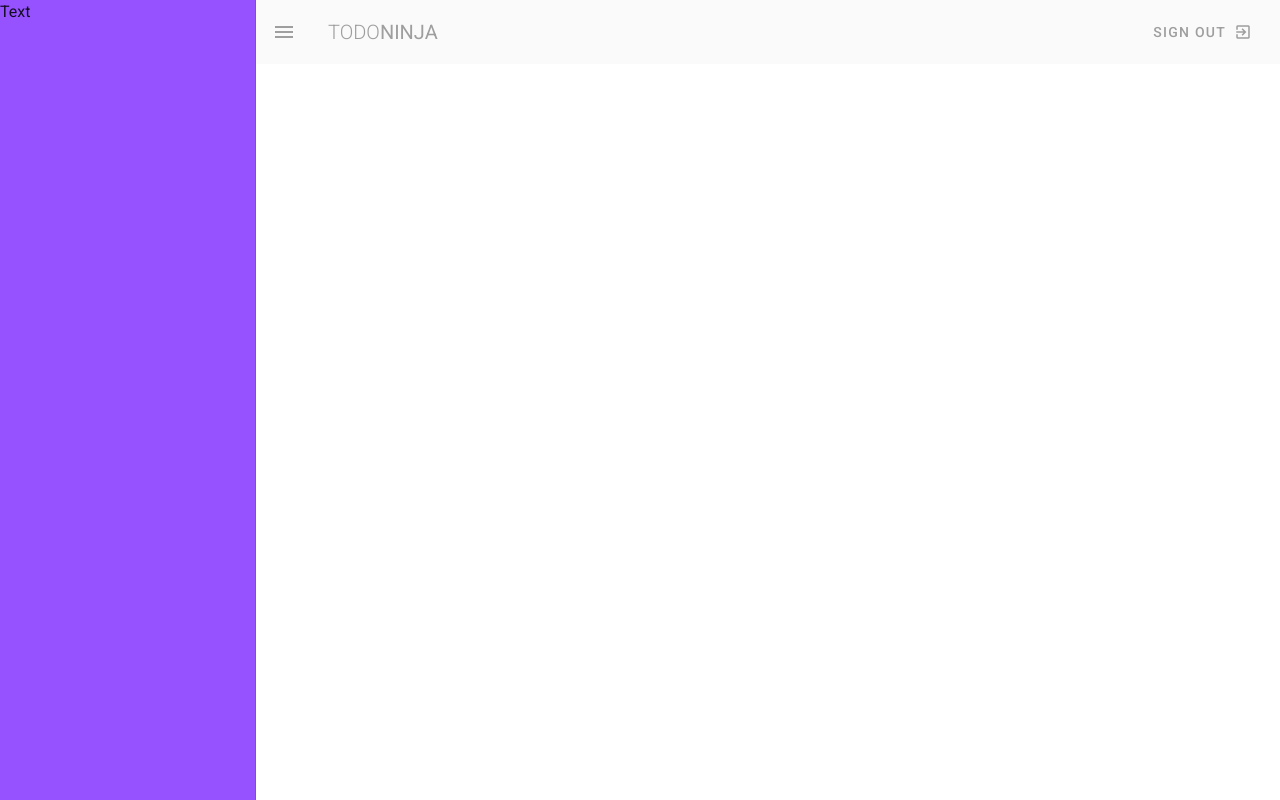
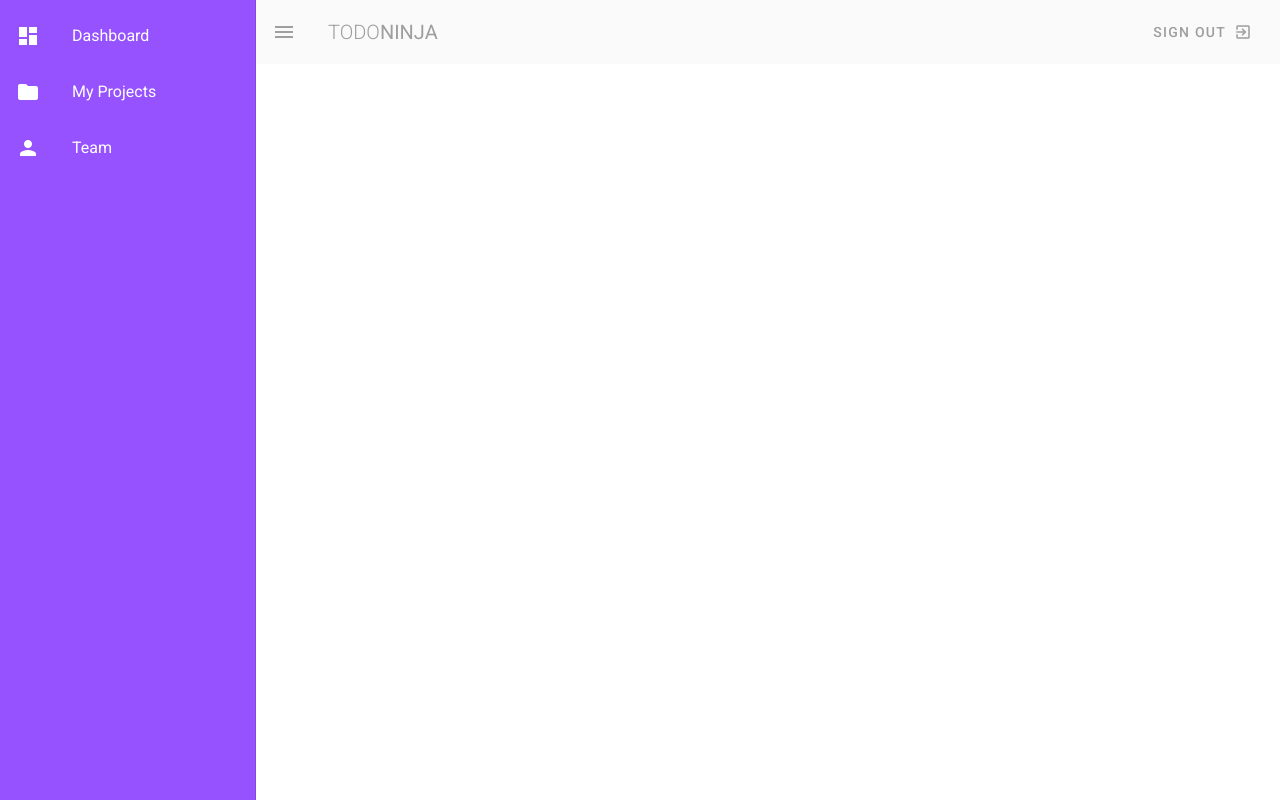
Before and after one commit to esvd/ToDo-Ninja-Tutorial, a Vue app: page / in a window 1280 px wide. Built offline with nearby package versions, Linux system fonts and the light colour scheme.

Commit message:
tutorial 10 - lists

```diff
--- a/src/components/NavBar.vue
+++ b/src/components/NavBar.vue
@@ -14,7 +14,18 @@
     </v-app-bar>
 
     <v-navigation-drawer app class="primary" v-model="drawer">
-      <p>Text</p>
+      <v-list flat>
+        <v-list-item-group>
+          <v-list-item v-for="(link, i) in links" :key="i" router :to="link.route">
+            <v-list-item-icon>
+              <v-icon class="white--text" v-text="link.icon"></v-icon>
+            </v-list-item-icon>
+            <v-list-item-content>
+              <v-list-item-title class="white--text" v-text="link.text"></v-list-item-title>
+            </v-list-item-content>
+          </v-list-item>
+        </v-list-item-group>
+      </v-list>
     </v-navigation-drawer>
   </div>
 </template>
@@ -23,7 +34,12 @@
 export default {
   data() {
     return {
-      drawer: true
+      drawer: true,
+      links: [
+        { icon: "dashboard", text: "Dashboard", route: "/" },
+        { icon: "folder", text: "My Projects", route: "/projects" },
+        { icon: "person", text: "Team", route: "/team" }
+      ]
     };
   }
 };
```
